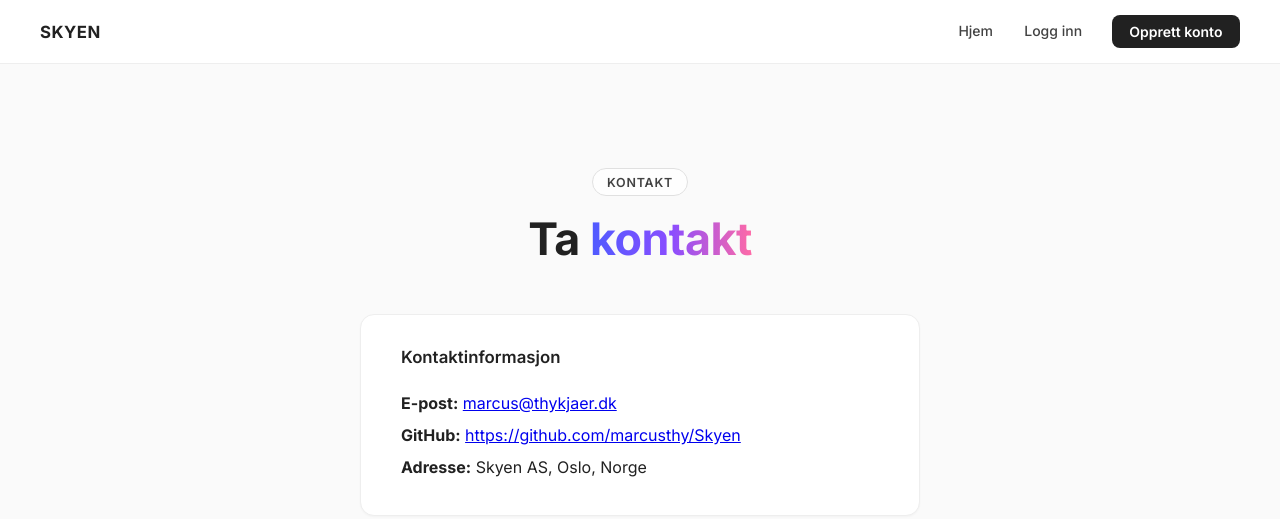
After one commit to marcusthy/Skyen, a Flask app: page /kontakt in a window 1280 px wide. The commit adds this page. Shown: the top 519 px of the page. Run offline with Flask 3, Linux system fonts and the light colour scheme.

Commit message:
Lagt til kontaktside med kontaktinformasjon og oppdater footer lenke til kontaktsiden
Co-authored-by: Copilot <copilot@github.com>

```diff
--- a/app.py
+++ b/app.py
@@ -446,5 +446,11 @@ def logout():
     session.clear()
     return redirect("/login")
 
+
+# Kontaktside – statisk side med kontaktinformasjon
+@app.route("/kontakt")
+def kontakt():
+    return render_template("kontakt.html")
+
 if __name__ == "__main__":
     app.run()
--- a/templates/index.html
+++ b/templates/index.html
@@ -122,8 +122,7 @@
                 <p>Din sky. Dine regler.</p>
             </div>
             <nav class="footer-links" aria-label="Footer">
-                <a href="#kontakt">Kontakt</a>
-                <a href="#personvern">Personvern</a>
+                <a href="{{ url_for('kontakt') }}">Kontakt</a>
                 <a href="{{ url_for('login') }}">Logg inn</a>
             </nav>
         </div>
--- /dev/null
+++ b/templates/kontakt.html
@@ -0,0 +1,18 @@
+{% extends "base.html" %}
+{% block title %}Kontakt – Skyen{% endblock %}
+
+{% block content %}
+<div class="home-hero">
+    <span class="hero-eyebrow">Kontakt</span>
+    <h1>Ta <span class="hero-accent">kontakt</span></h1>
+</div>
+
+<div class="upload-box">
+    <h3>Kontaktinformasjon</h3>
+    <ul style="list-style:none;padding:0;line-height:2;">
+        <li><strong>E-post:</strong> <a href="mailto:marcus@thykjaer.dk">marcus@thykjaer.dk</a></li>
+        <li><strong>GitHub:</strong> <a href="https://github.com/" target="_blank" rel="noopener">https://github.com/marcusthy/Skyen</a></li>
+        <li><strong>Adresse:</strong> Skyen AS, Oslo, Norge</li>
+    </ul>
+</div>
+{% endblock %}
```
